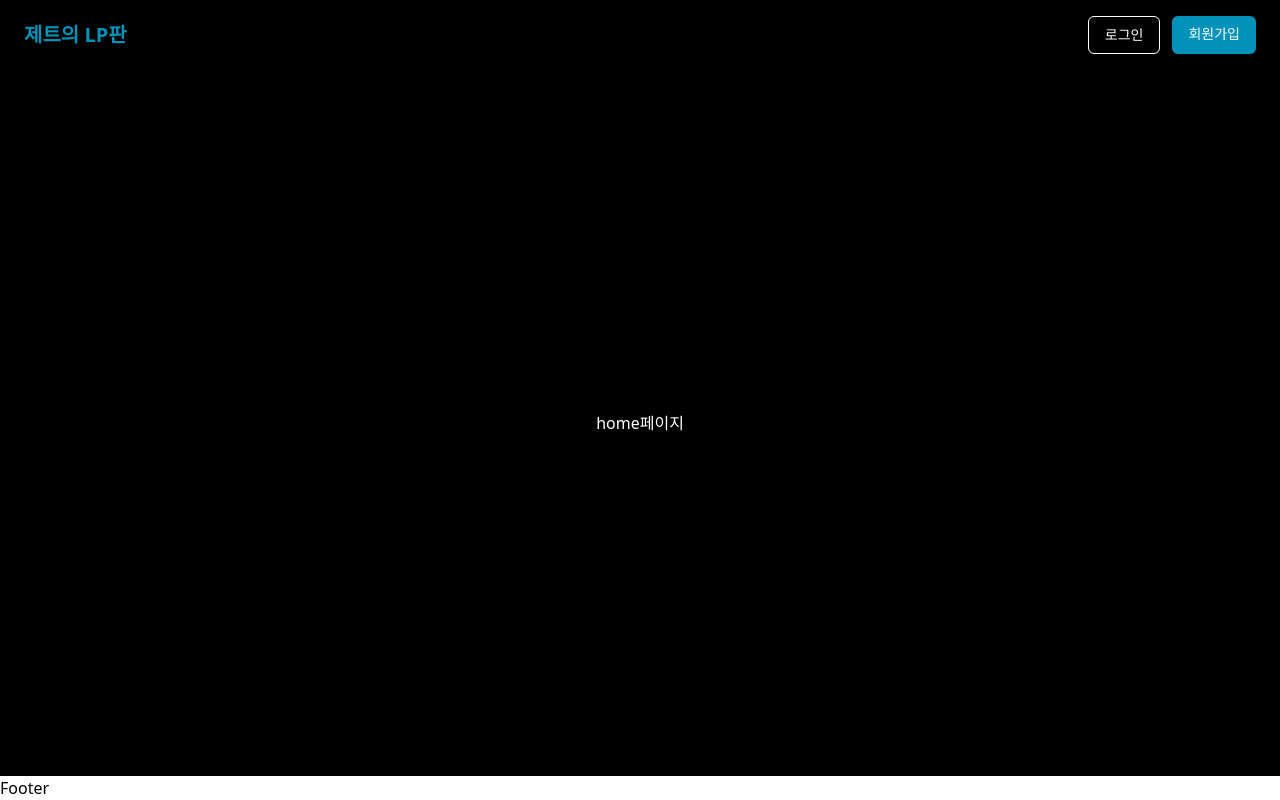
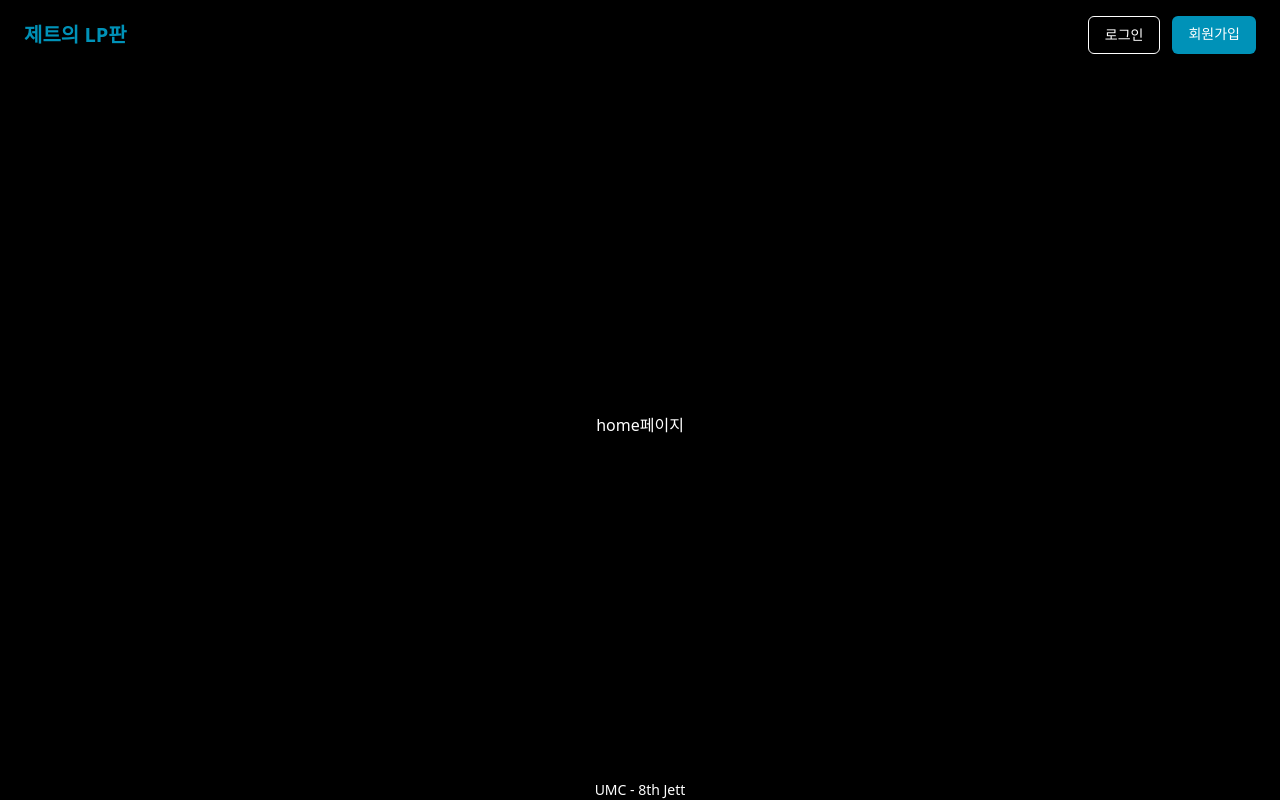
Before and after one commit to SSUMC-8th/Web_A, a React (Vite) app in the folder Week4_2/: page / in a window 1280 px wide. Built offline with nearby package versions, Linux system fonts and the light colour scheme; no server answers.

Commit message:
UI : Footer 구현 #20

```diff
--- a/Week4_2/src/components/Footer/index.tsx
+++ b/Week4_2/src/components/Footer/index.tsx
@@ -1,5 +1,9 @@
 const Footer = () => {
-  return <div> Footer </div>;
+  return (
+    <div className="bg-black flex justify-center items-center text-white text-sm">
+      UMC - 8th Jett
+    </div>
+  );
 };
 
 export default Footer;
```
